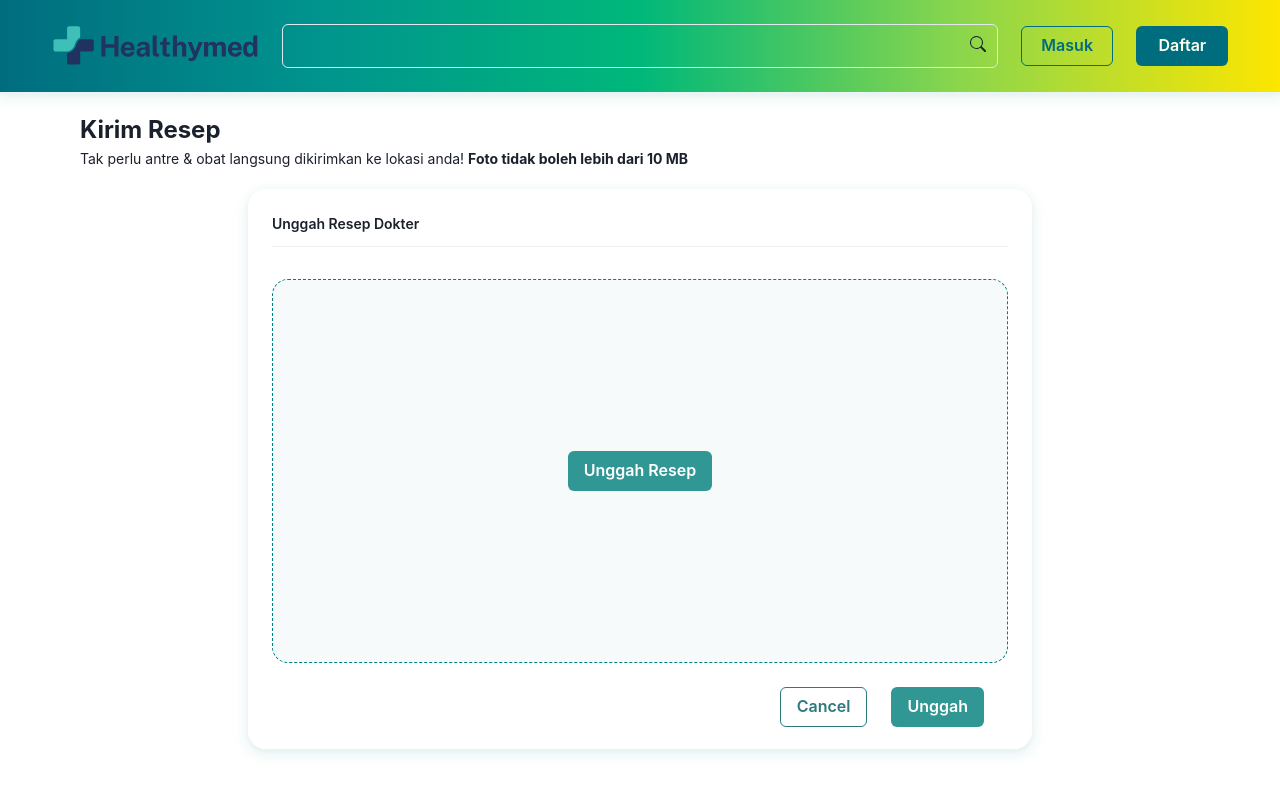
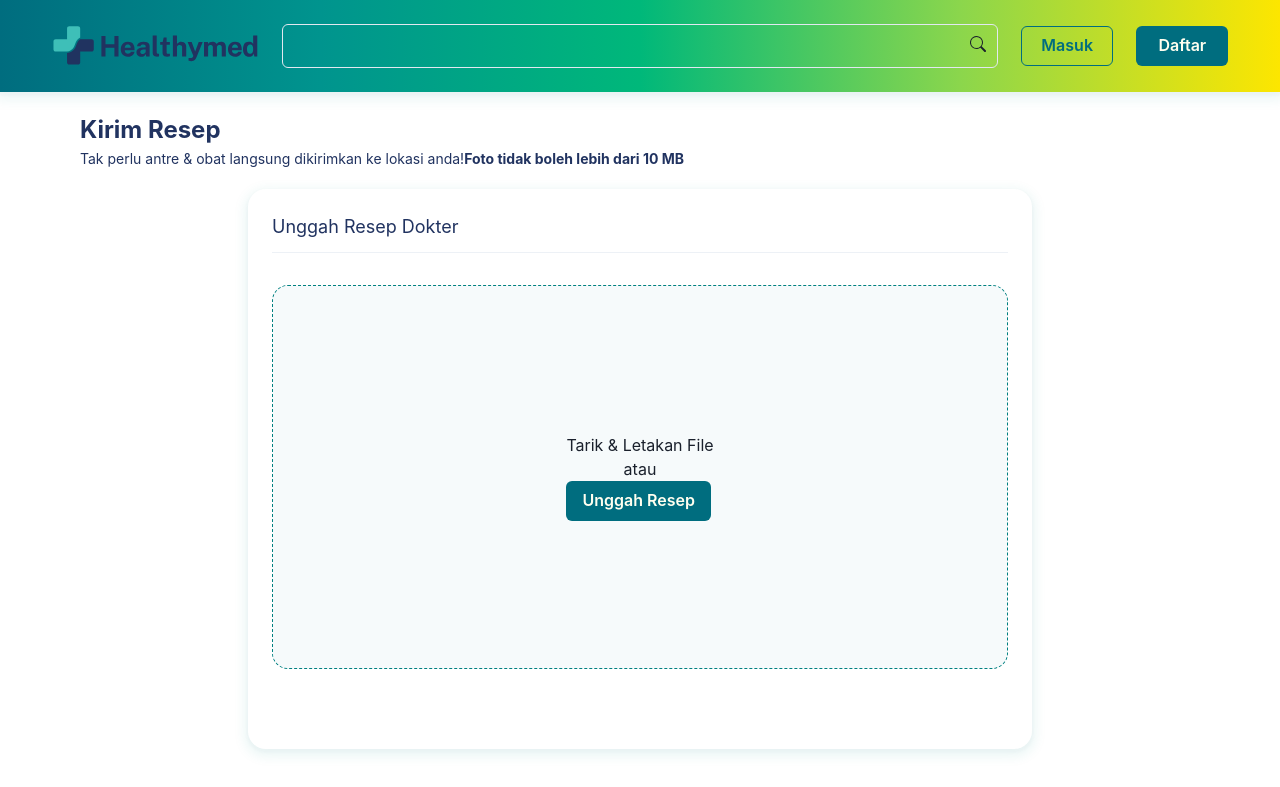
Before and after one commit to purwadhikafullstack/jcwd-2002-03-fe, a Next.js app: page /upload-resep in a window 1280 px wide. Shown: the top 787 px of the page. Built offline with nearby package versions, Linux system fonts and the light colour scheme.

Commit message:
page:drop and drag added

```diff
--- a/package.json
+++ b/package.json
@@ -16,6 +16,7 @@
     "next": "12.1.6",
     "react": "18.1.0",
     "react-dom": "18.1.0",
+    "react-dropzone": "^14.2.1",
     "react-icons": "^4.4.0",
     "react-router-dom": "^6.3.0",
     "react-slick": "^0.29.0",
--- a/src/component/BottomNavBar.jsx
+++ b/src/component/BottomNavBar.jsx
@@ -17,7 +17,7 @@ const BottomNavBar = () => {
             left={0}
             right={0}
             position="fixed"
-            mt={5}
+            mt={10}
 
         >
             <GridItem colSpan={1}>
--- a/src/pages/upload-resep.jsx
+++ b/src/pages/upload-resep.jsx
@@ -1,40 +1,81 @@
-import React, { useRef } from "react"
-import { Box, Button, Container, Divider, Input, Text } from "@chakra-ui/react"
+import React, { useEffect, useRef, useState } from "react"
+import { Box, Button, Container, Divider, Grid, GridItem, Input, List, ListIcon, ListItem, Text } from "@chakra-ui/react"
+import { useDropzone } from "react-dropzone";
+import { MdCheckCircle } from "react-icons/md"
 
 const uploadResep = () => {
     const inputFileRef = useRef()
+    const [show, setShow] = useState(false)
+    const { acceptedFiles, getRootProps, getInputProps } = useDropzone({
+        accept: {
+            "image/jpeg": [".png", ".jpg", ".jpeg"],
+        },
+        noClick: true,
+        noKeyboard: true
+    });
+
+    const trigerShow = () => {
+        if (acceptedFiles.length) {
+            setShow(true)
+        }
+    }
+
+    const files = acceptedFiles.map((file) => (
+        <List >
+            <ListItem key={file.path}>
+                <ListIcon as={MdCheckCircle} color='green.500' />
+                {file.path} - {file.size} bytes
+            </ListItem>
+        </List>
+    ));
+
+    useEffect(() => {
+        trigerShow()
+    }, [acceptedFiles])
+
     return (
         <Container
-            width="90%"
-            maxWidth="90%"
-            marginLeft="auto"
-            marginRight="auto"
+            width={["100%", "90%", "90%"]}
+            maxWidth={["100%", "90%", "90%"]}
+            marginLeft={["0px", "auto", "auto"]}
+            marginRight={["0px", "auto", "auto"]}
+            marginBottom={[10, 10, 10]}
         >
-            <Text fontWeight={700} fontSize={[20, 24, 24]}>Kirim Resep</Text>
+            <Text display={["none", "flex", "flex"]} variant="title">Kirim Resep</Text>
             <Text
-                fontWeight={400}
-                fontSize={[12, 14, 14]}
+                variant="caption"
+                display={["none", "flex", "flex"]}
                 marginBottom={[3, 5, 5]}
             >
                 Tak perlu antre &amp; obat langsung dikirimkan ke lokasi anda! <b>Foto tidak boleh lebih dari 10 MB</b>
             </Text>
+
             <Box
                 // display="flex"
                 justifyContent="center"
                 alignItems="center"
-                width="70%"
-                height="70vh"
-                marginLeft="auto"
-                marginRight="auto"
-                boxShadow="0px 2px 3px 2px rgba(33, 51, 96, 0.02), 0px 4px 12px 4px rgba(0, 155, 144, 0.08)"
+                width={["100%", "70%", "70%"]}
+                height={["50vh", "70vh", "70vh"]}
+                marginLeft={["0px", "auto", "auto"]}
+                marginRight={["0px", "auto", "auto"]}
+                boxShadow={["none", "0px 2px 3px 2px rgba(33, 51, 96, 0.02), 0px 4px 12px 4px rgba(0, 155, 144, 0.08)"]}
                 padding={[3, 6, 6]}
                 borderRadius="18px"
-                marginBottom={[5, 10, 10]}
+                marginBottom={[10, 10, 10]}
             >
-                <Text fontWeight={600} fontSize={[12, 14, 14]}>
+                <Text variant={["title", "caption-bold"]}>
                     Unggah Resep Dokter
                 </Text>
                 <Divider mb={[6, 8, 8]} mt={[2, 3, 3]} />
+                <Box display={["block", "none", "none"]}>
+                    <Text
+                        variant="caption"
+                        marginBottom={[3, 5, 5]}
+                    >
+                        Tak perlu antre &amp; obat langsung dikirimkan ke lokasi anda! <b>Foto tidak boleh lebih dari 10 MB</b>
+                    </Text>
+                </Box>
+
                 <Box
                     border="1px dashed teal"
                     borderRadius="16px"
@@ -43,39 +84,44 @@ const uploadResep = () => {
                     width="100%"
                     height="75%"
                     alignItems="center"
-                    marginLeft="auto"
-                    marginRight="auto"
                     background="#F6FAFB"
+                    {...getRootProps({ className: "dropzone" })}
                 >
-                    <Box
-                        display="flex"
-                        justifyContent="center"
-                        alignItems="center"
-                        marginLeft="auto"
-                        marginRight="auto"
-                    >
-                        <Input type="file" accept="image/png, image/jpeg" ref={inputFileRef} display="none" />
-                        <Button onClick={() => inputFileRef.current.click()} colorScheme="teal">
+
+                    <Box>
+                        <Text textAlign="center" display={["none", "block", "block"]}>Tarik &amp; Letakan File </Text>
+                        <Text textAlign="center" display={["none", "block", "block"]}>atau </Text>
+                        <Input {...getInputProps()} ref={inputFileRef} />
+                        <Button onClick={() => inputFileRef.current.click()} variant="main">
                             Unggah Resep
                         </Button>
                     </Box>
                 </Box>
-                <Box
+
+
+                <Grid
+                    templateColumns={["repeat(1, 1fr)", "repeat(3, 1fr)"]} gap={2}
                     mt={[3, 6, 6]}
-                    mb={[6, 10, 10]}
-                    display="flex"
-                    justifyContent="right"
-                    alignItems="center"
+                    mb={[10, 10, 10]}
                 >
-                    <Button marginRight={[3, 6, 6]} variant="outline" colorScheme="teal">
-                        Cancel
-                    </Button>
-                    <Button marginRight={[3, 6, 6]} variant="solid" colorScheme="teal">
-                        Unggah
-                    </Button>
-                </Box>
+                    <GridItem justifyContent="space-between" display="flex" alignItems="center" colSpan={[1, 2, 2]}>{files}</GridItem>
+                    <GridItem colSpan={[1, 1, 1]} justifyContent="space-evenly" display="flex" alignItems="center">
+                        {show ?
+                            <>
+                                <Button variant="main-outline">
+                                    Cancel
+                                </Button>
+                                <Button variant="main">
+                                    Unggah
+                                </Button>
+                            </>
+                            : ""
+                        }
+                    </GridItem>
+
+                </Grid>
             </Box>
-        </Container>
+        </Container >
     )
 }
 
--- a/src/styles/extendTheme/text.js
+++ b/src/styles/extendTheme/text.js
@@ -56,7 +56,7 @@ const Text = {
             }
         },
         "mini-title": {
-            fontWeight: 700,
+            fontWeight: 600,
             color: "#213360",
             fontSize: {
                 base: "12px",
```
Also changed, not shown: src/component/NavBar.jsx (+62 -0 lines), 2 other files (tests, documents, lock files or other folders).
